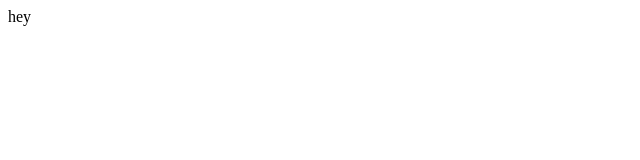
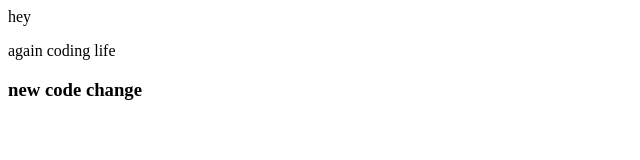
Before and after one commit to ZuboAhmed/my-first-repo, a plain HTML site: page index.html in a window 1280 px wide. Shown: the whole page, without its empty margins (0-640 px from the left). Drawn offline with Linux system fonts and the light colour scheme.

Commit message:
added header

```diff
--- a/index.html
+++ b/index.html
@@ -7,5 +7,7 @@
 </head>
 <body>
     hey
+    <p>again coding life</p>
+    <h3>new code change</h3>
 </body>
 </html>
```
